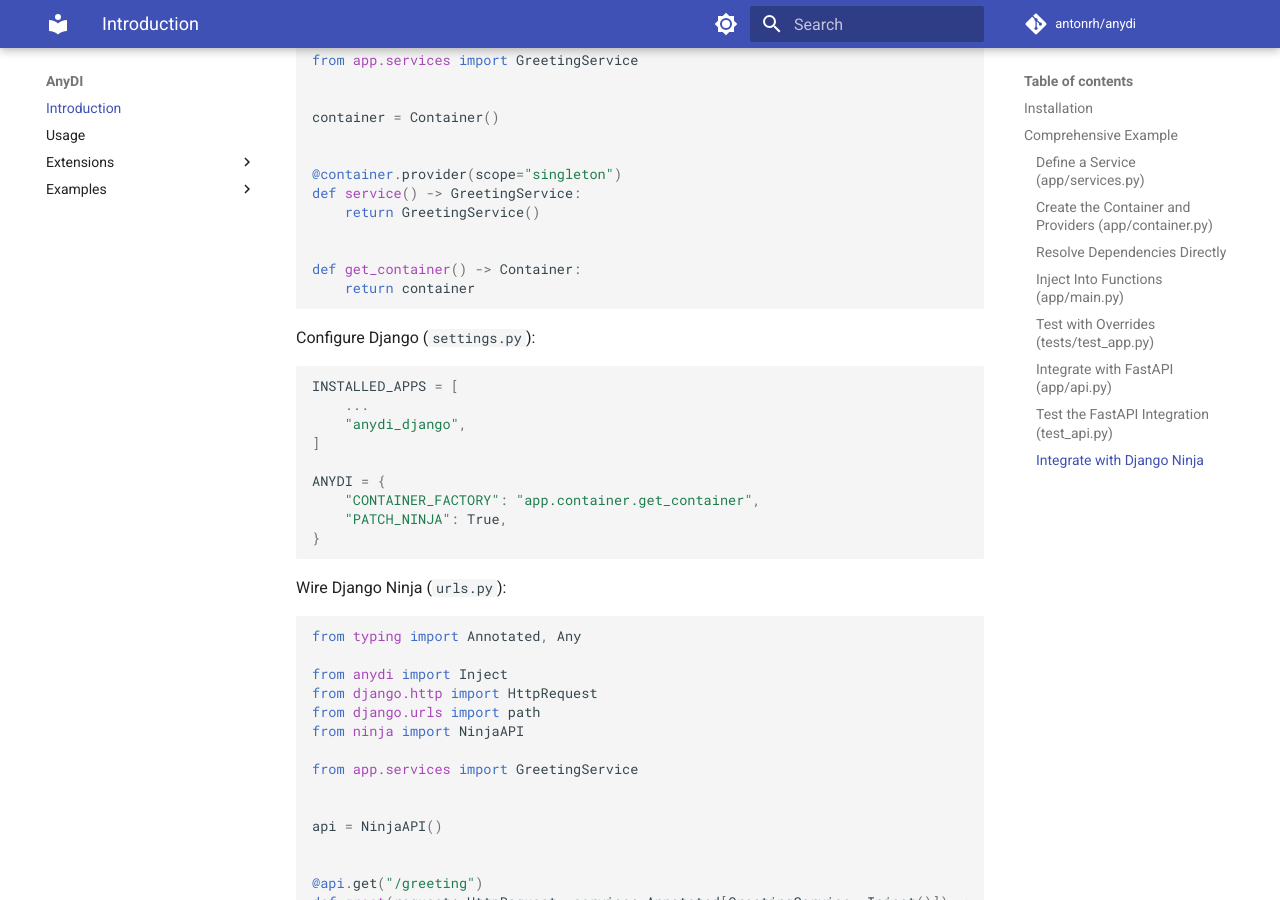
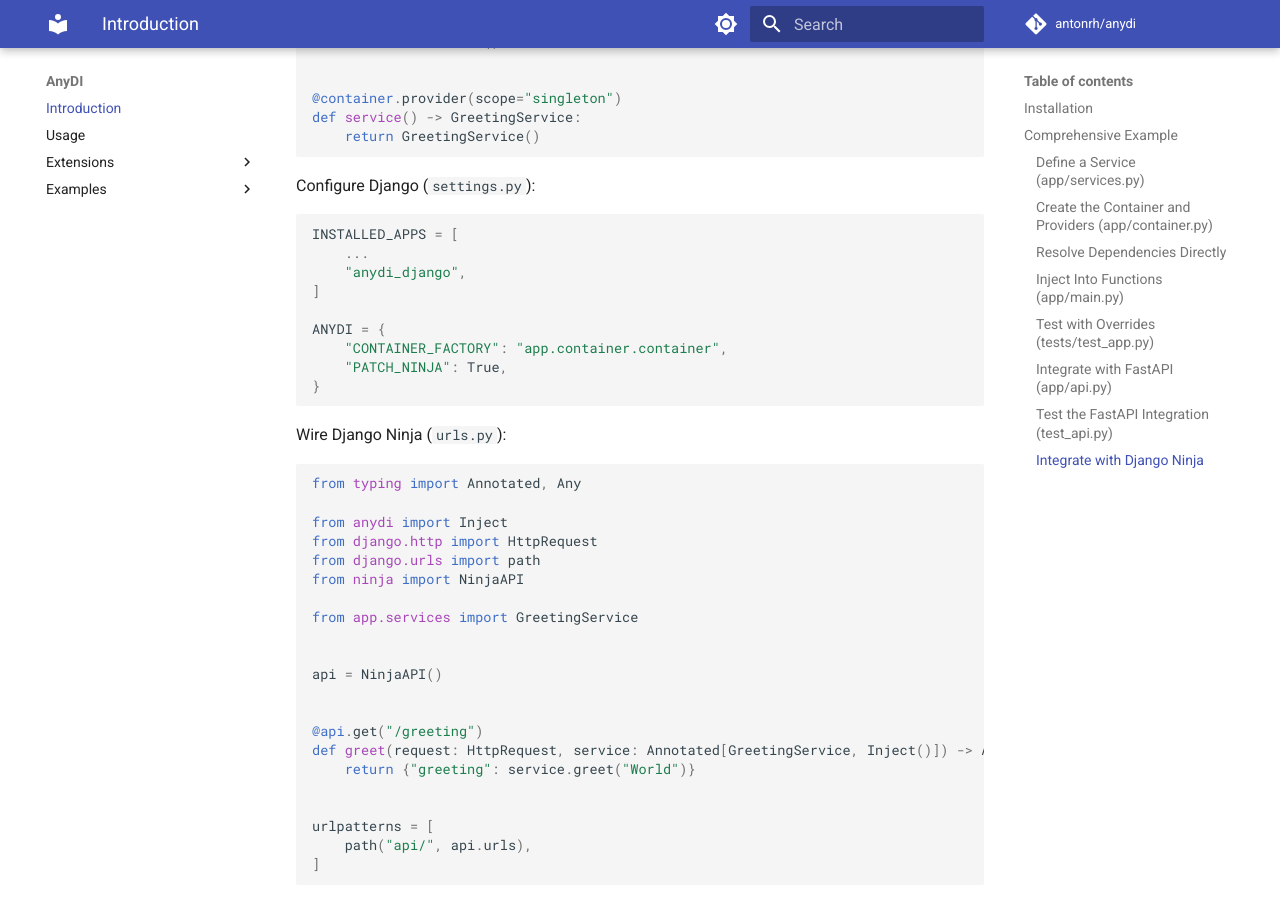
Before and after one commit to antonrh/anydi, an MkDocs documentation site: the page built from docs/index.md, in a window 1280 px wide and 900 px high, scrolled down 3811 px. Built offline with MkDocs 1.6.1 and Material for MkDocs 9.7.7, drawn with Linux system fonts in a browser that asks for light colours; comment, search, counter and statistics services are not loaded; some of the changed text lies outside the part shown.

Commit message:
Update index.md and README.md

````diff
--- a/docs/index.md
+++ b/docs/index.md
@@ -60,10 +60,6 @@ container = Container()
 @container.provider(scope="singleton")
 def service() -> GreetingService:
     return GreetingService()
-
-
-def get_container() -> Container:
-    return container
 ```
 
 ### Resolve Dependencies Directly
@@ -190,10 +186,6 @@ container = Container()
 @container.provider(scope="singleton")
 def service() -> GreetingService:
     return GreetingService()
-
-
-def get_container() -> Container:
-    return container
 ```
 
 Configure Django (`settings.py`):
@@ -205,7 +197,7 @@ INSTALLED_APPS = [
 ]
 
 ANYDI = {
-    "CONTAINER_FACTORY": "app.container.get_container",
+    "CONTAINER_FACTORY": "app.container.container",
     "PATCH_NINJA": True,
 }
 ```
````
Also changed, not shown: README.md (+1 -9 lines).
